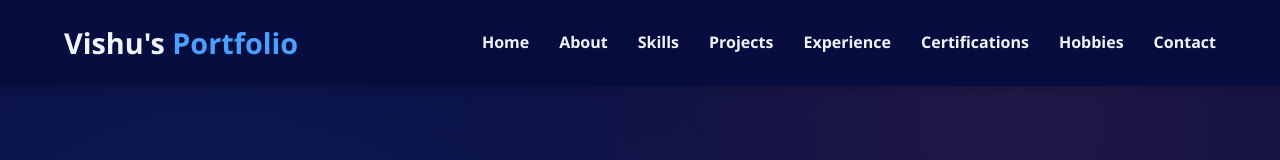
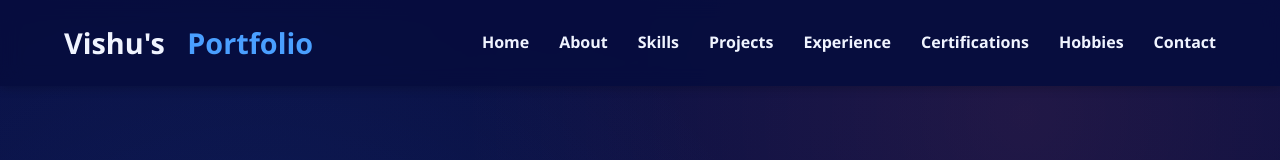
Before and after one commit to vishuM2/PORTPOLIO, a plain HTML site: page index.html in a window 1280 px wide. Shown: the top 160 px of the page. Drawn offline with Linux system fonts and the light colour scheme.

Commit message:
Update index.html

```diff
--- a/index.html
+++ b/index.html
@@ -711,7 +711,7 @@
     <!-- Header & Navigation -->
     <header>
         <div class="container nav-container">
-            <a href="#" class="logo">Vishu's <span> Portfolio </span></a>
+            <a href="#" class="logo">Vishu's <span> &nbsp; Portfolio </span></a>
             <div class="mobile-menu">
                 <i class="fas fa-bars"></i>
             </div>
```
